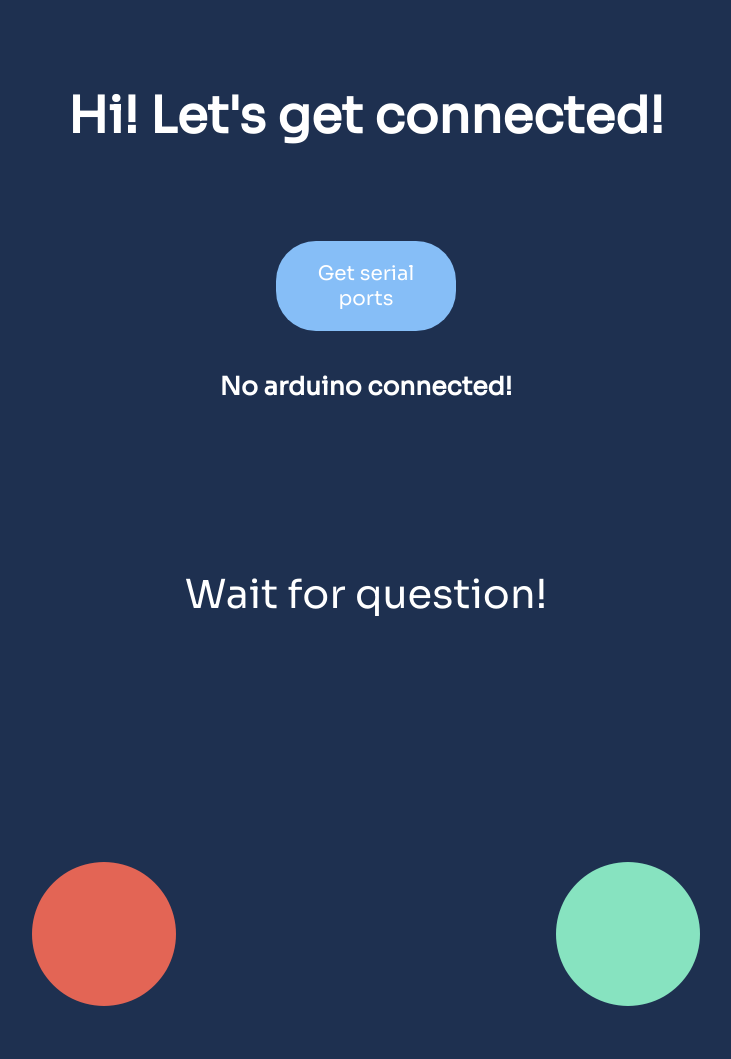
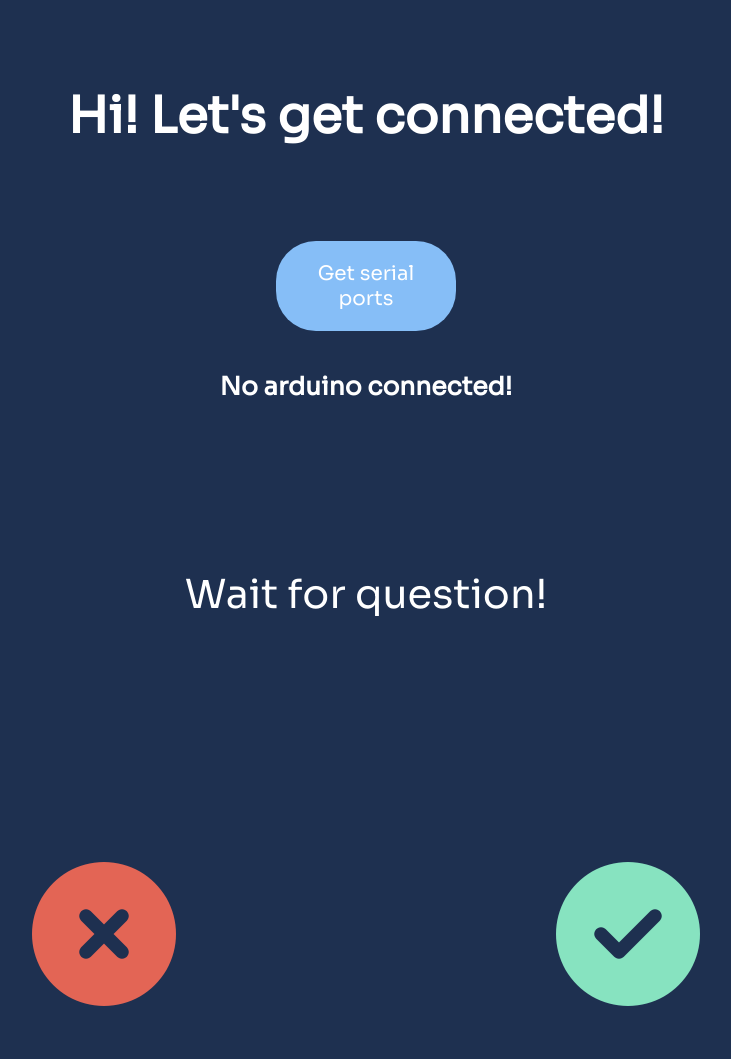
Before and after one commit to bluebokehs/API-Lab-Assignment, a plain HTML site: page index.html in a window 1280 px wide. Shown: the whole page, without its empty margins (274-1005 px from the left). Drawn offline with Linux system fonts and the light colour scheme; no server answers.

Commit message:
Final Code, download a .zip of it.

```diff
--- a/index.html
+++ b/index.html
@@ -27,8 +27,8 @@
             <p id="response">Wait for question!</p>
         </section>
         <section id="icons">
-            <i class="fa-solid fa-circle fa-9x" id="no"></i>
-            <i class="fa-solid fa-circle fa-9x" id="yes"></i>
+            <i class="fa-solid fa-circle-xmark fa-9x" id="no"></i>
+            <i class="fa-solid fa-circle-check fa-9x" id="yes"></i>
         </section>
     </main>
 </body>
```
